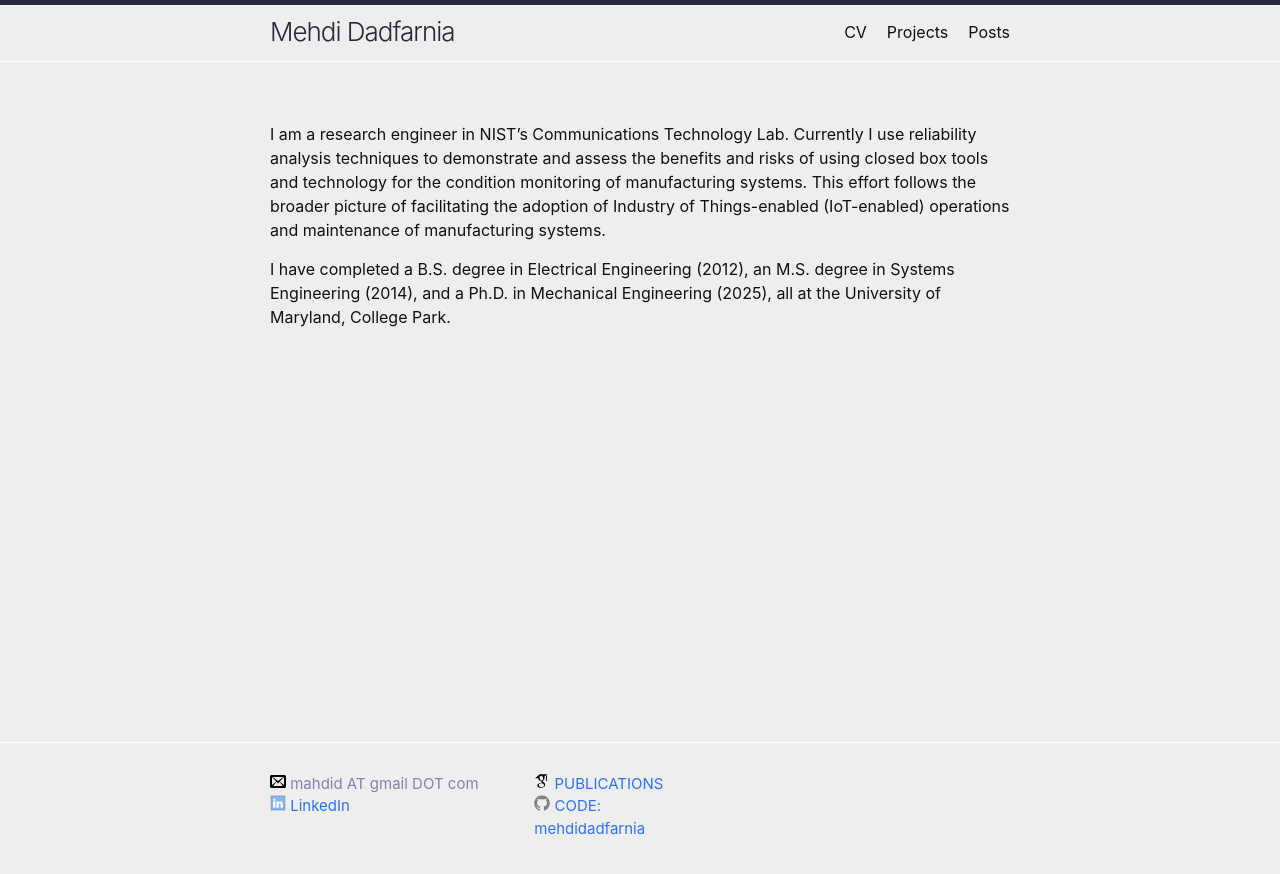
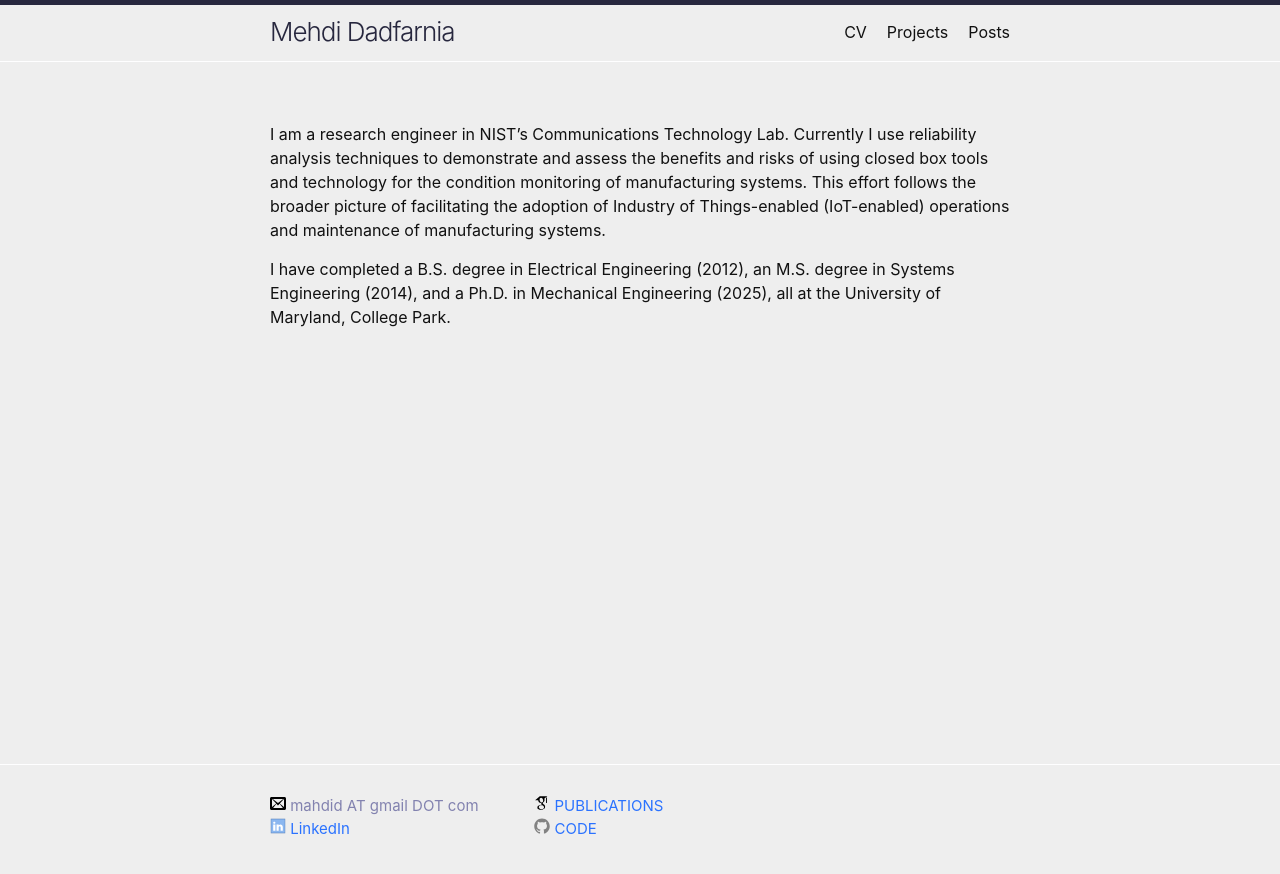
Before and after one commit to mehdidadfarnia/mehdidadfarnia.github.io, a Jekyll site: the page built from index.markdown, in a window 1280 px wide. Shown: the top 874 px of the page. Built offline with Jekyll 4.4.1, drawn with Linux system fonts in a browser that asks for light colours.

Commit message:
footer edit

```diff
--- a/_includes/footer.html
+++ b/_includes/footer.html
@@ -31,7 +31,7 @@
 
             {%- if site.github_username -%}
             <li>
-              <a href="https://github.com/mehdidadfarnia" target="_blank">  <span class="icon icon--github"> {% include icon-github.svg %}</span>    <span class="username">CODE: {{ site.github_username }}</span> </a>
+              <a href="https://github.com/mehdidadfarnia" target="_blank">  <span class="icon icon--github"> {% include icon-github.svg %}</span>    <span class="username">CODE</span> </a>
             </li>
             {%- endif -%}
         </ul>
```
